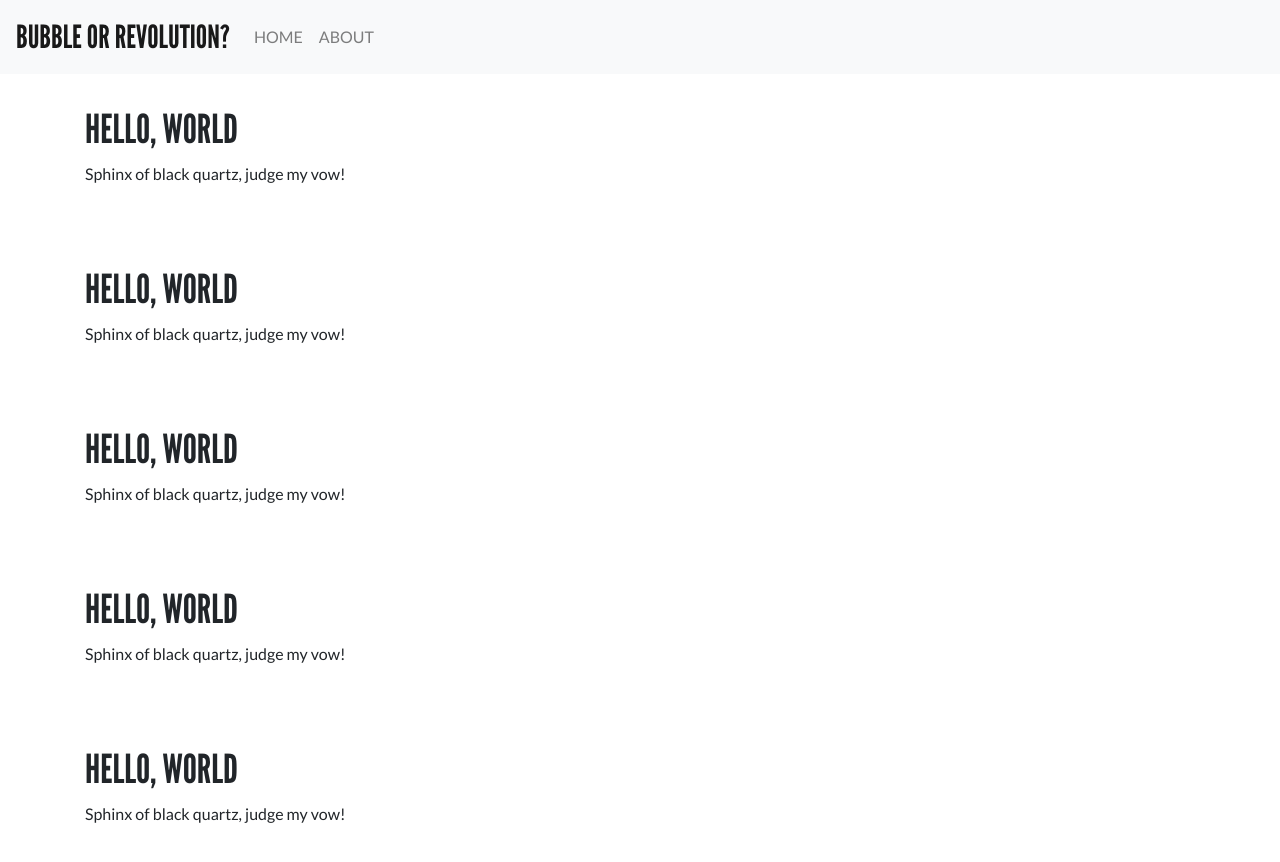
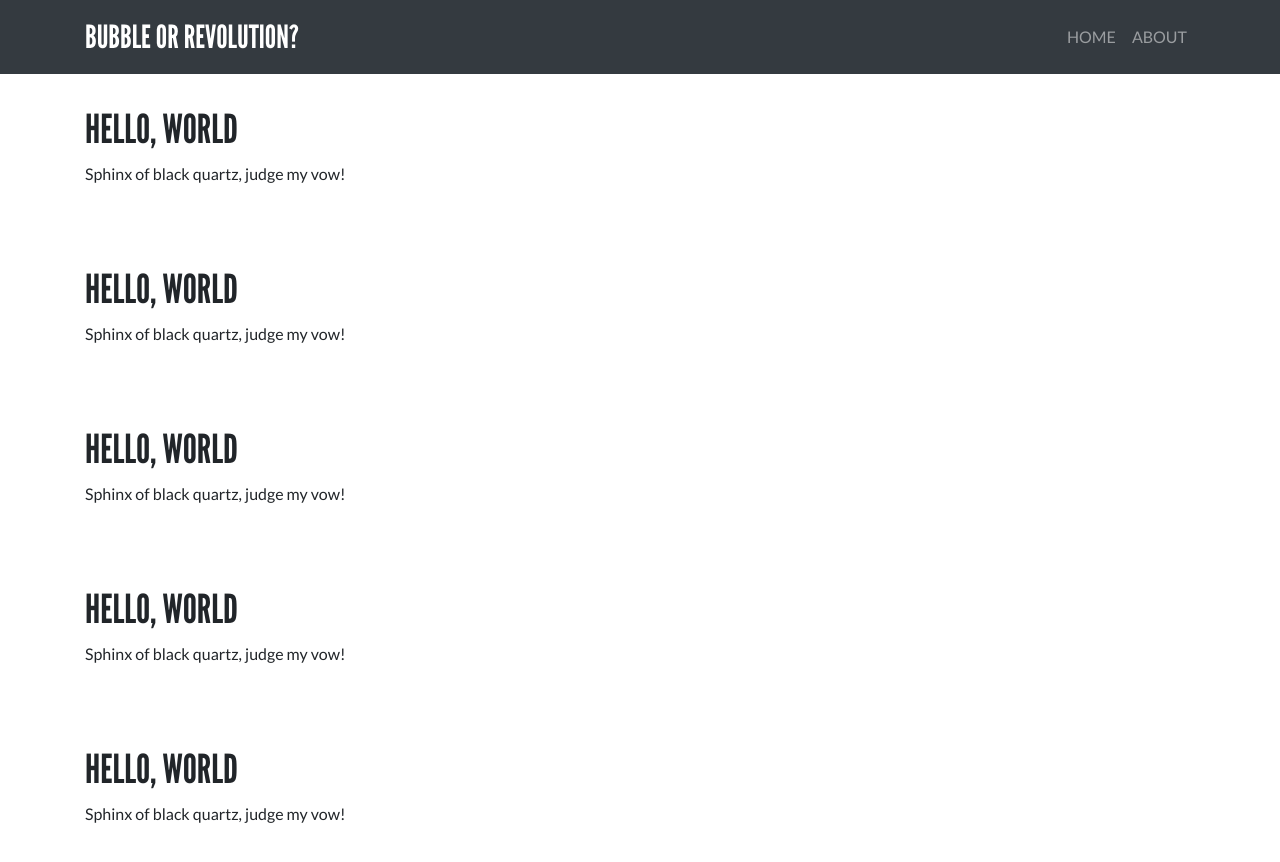
Before and after one commit to bubbleorrevolution/BubbleOrRevolution.github.io, a Jekyll site: the page built from index.html, in a window 1280 px wide and 900 px high. Shown: the top 862 px of the window. Built offline with Jekyll 4.4.1, drawn with Linux system fonts in a browser that asks for light colours; nearby versions of some CDN libraries; a script that is not in the unit is left out.

Commit message:
make header better

```diff
--- a/_includes/header.html
+++ b/_includes/header.html
@@ -50,14 +50,16 @@
 <body>
 
   <!-- New navbar -->
-  <nav class="navbar sticky-top navbar-expand-lg navbar-light bg-light">
+  <nav class="navbar sticky-top navbar-expand-lg navbar-dark bg-dark">
+    <div class="container">
       <a class="navbar-brand" href="#">{{ site.name }}</a>
       <button class="navbar-toggler" type="button" data-toggle="collapse" data-target="#navbarSupportedContent" aria-controls="navbarSupportedContent" aria-expanded="false" aria-label="Toggle navigation">
         <span class="navbar-toggler-icon"></span>
       </button>
 
       <div class="collapse navbar-collapse" id="navbarSupportedContent">
-      <ul class="navbar-nav mr-auto">
+        <!-- NB: ml-auto moves navigation to right; mr-auto moves to left -->
+        <ul class="navbar-nav ml-auto">
           {% for page in site.data.pages %}
             <li class="nav-item">
               <a class="nav-link" href="{{ site.baseurl }}{{ page.url }}">
@@ -67,4 +69,5 @@
           {% endfor %}
         </ul>
       </div>
+    </div>
   </nav>
```
Lines whose indentation alone changed are shown as unchanged.
